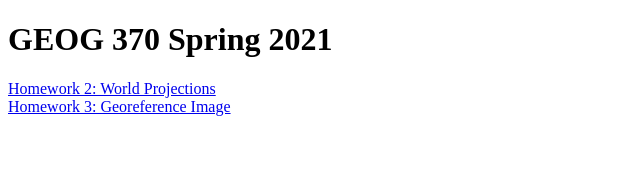
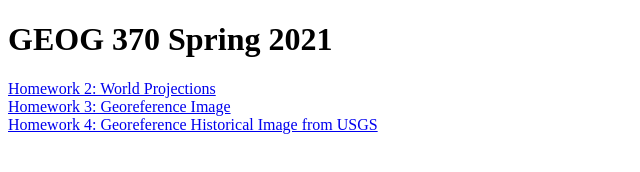
Before and after one commit to reileybaker/GEOG370, a plain HTML site: page index.html in a window 1280 px wide. Shown: the whole page, without its empty margins (0-640 px from the left). Drawn offline with Linux system fonts and the light colour scheme.

Commit message:
update index hw4

```diff
--- a/index.html
+++ b/index.html
@@ -10,5 +10,7 @@
     <a href="./Worldprojections/worldprojections.html">Homework 2: World Projections</a>
     <br>
     <a href="./try2/try2.html">Homework 3: Georeference Image</a>
+    <br>
+    <a href="./HW4TILE.html">Homework 4: Georeference Historical Image from USGS</a>
 </body>
 </html>
```
